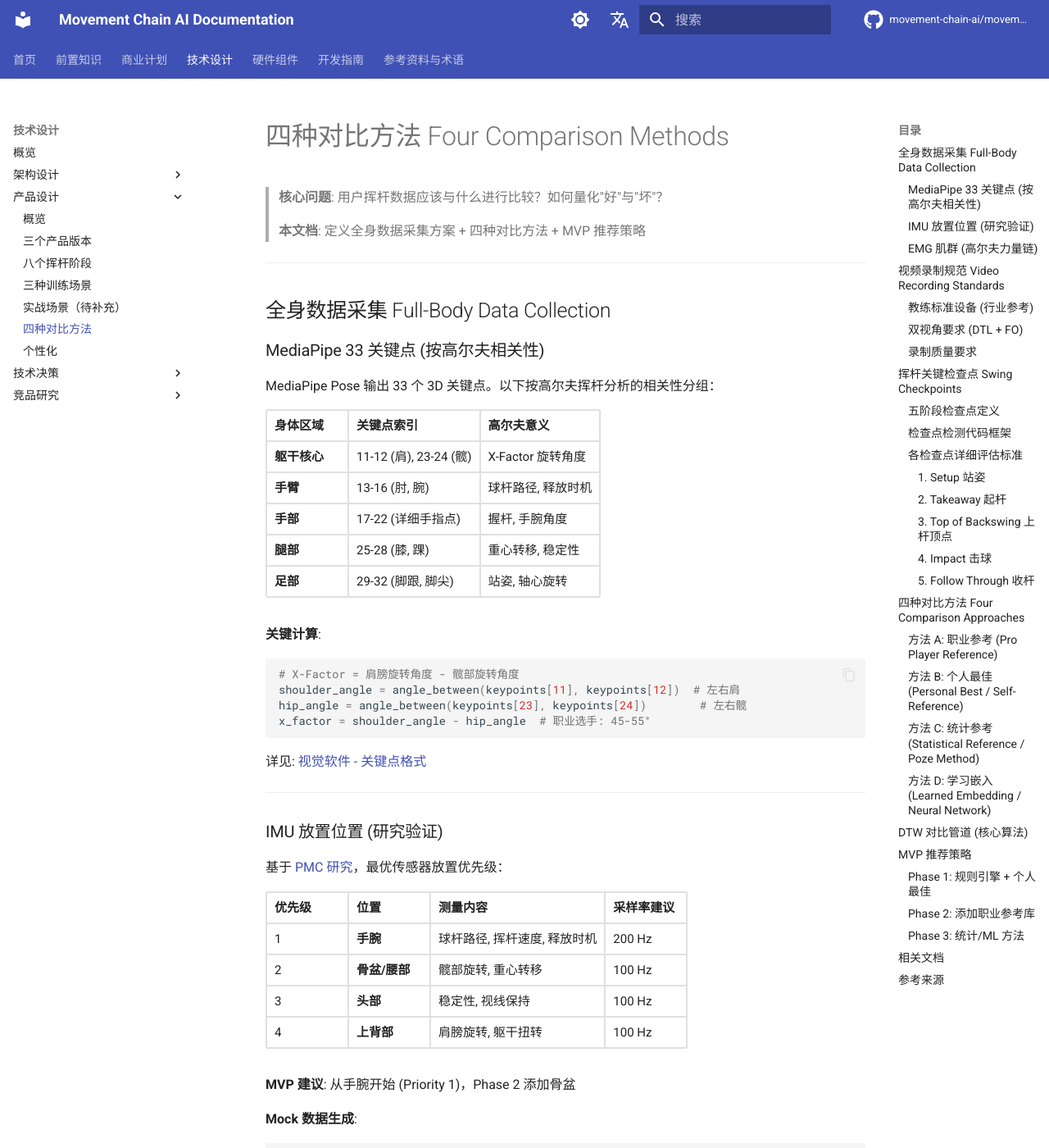
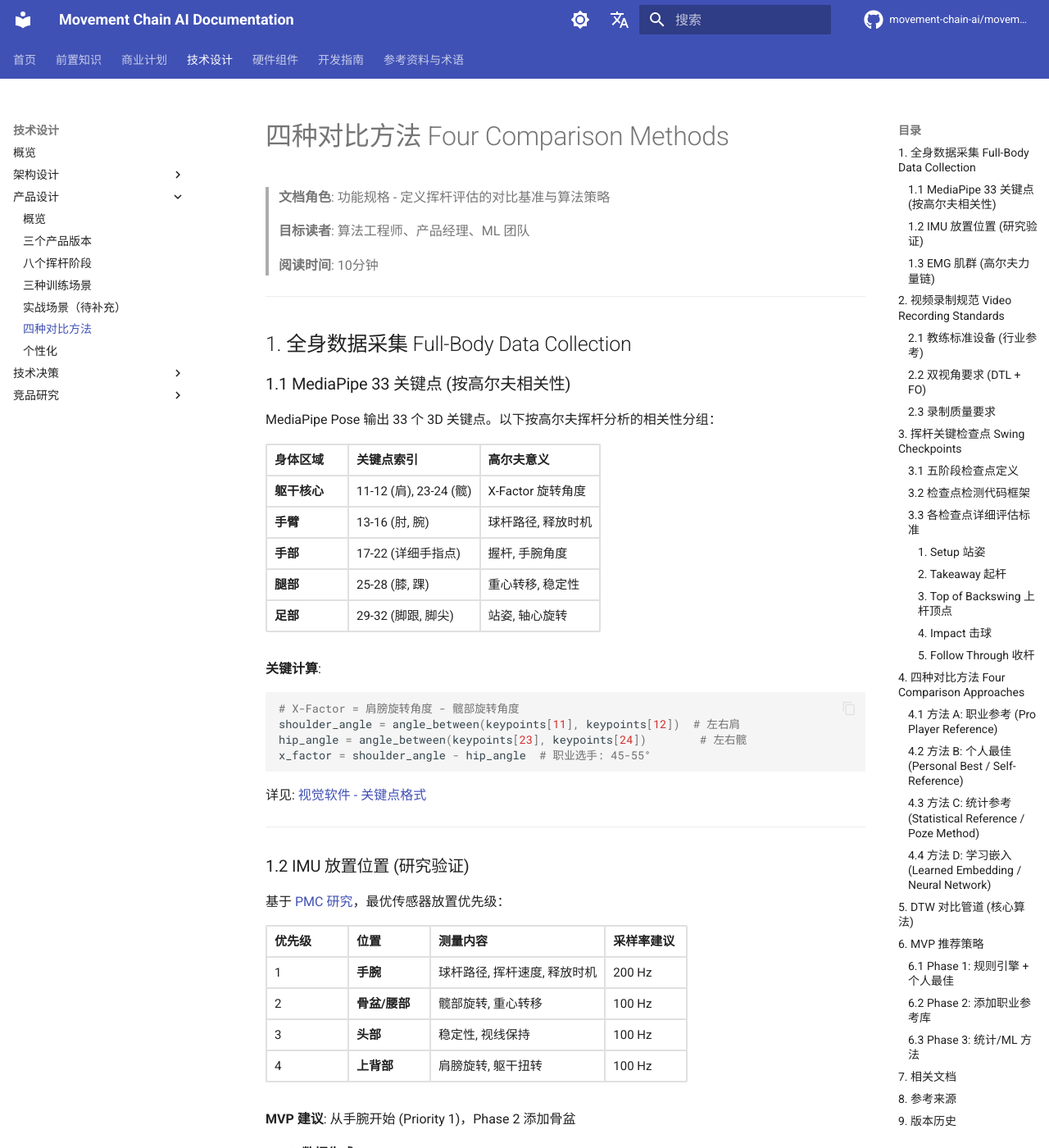
Before and after one commit to movement-chain-ai/movement-chain-docs, an MkDocs documentation site: the page built from docs/zh/design/specs/four-comparison-methods.md, in a window 1280 px wide and 1400 px high. Shown: the whole window at 82% size. Built offline with MkDocs 1.6.1 and Material for MkDocs 9.7.7, drawn with Linux system fonts in a browser that asks for light colours; comment, search, counter and statistics services are not loaded; the version menu is left out; some of the changed text lies outside the part shown.

Commit message:
docs: add section numbering to four-comparison-methods.md
- Added numbered headings (1-9) to all major sections
- Added subsection numbering (1.1, 1.2, etc.)
- Added document metadata header (role, audience, reading time)
- Added version history section
- Consistent with other product spec documents

🤖 Generated with [Claude Code](https://claude.com/claude-code)

Co-Authored-By: Claude Opus 4.5 <noreply@anthropic.com>

````diff
--- a/docs/zh/design/specs/four-comparison-methods.md
+++ b/docs/zh/design/specs/four-comparison-methods.md
@@ -1,14 +1,16 @@
 # 四种对比方法 Four Comparison Methods
 
-> **核心问题**: 用户挥杆数据应该与什么进行比较？如何量化"好"与"坏"？
+> **文档角色**: 功能规格 - 定义挥杆评估的对比基准与算法策略
 >
-> **本文档**: 定义全身数据采集方案 + 四种对比方法 + MVP 推荐策略
+> **目标读者**: 算法工程师、产品经理、ML 团队
+>
+> **阅读时间**: 10分钟
 
 ---
 
-## 全身数据采集 Full-Body Data Collection {#全身数据采集-full-body-data-collection}
+## 1. 全身数据采集 Full-Body Data Collection {#全身数据采集-full-body-data-collection}
 
-### MediaPipe 33 关键点 (按高尔夫相关性)
+### 1.1 MediaPipe 33 关键点 (按高尔夫相关性)
 
 MediaPipe Pose 输出 33 个 3D 关键点。以下按高尔夫挥杆分析的相关性分组：
 
@@ -33,7 +35,7 @@ x_factor = shoulder_angle - hip_angle  # 职业选手: 45-55°
 
 ---
 
-### IMU 放置位置 (研究验证)
+### 1.2 IMU 放置位置 (研究验证)
 
 基于 [PMC 研究](https://pmc.ncbi.nlm.nih.gov/articles/PMC11035581/)，最优传感器放置优先级：
 
@@ -66,7 +68,7 @@ class FullBodyIMUMock:
 
 ---
 
-### EMG 肌群 (高尔夫力量链)
+### 1.3 EMG 肌群 (高尔夫力量链)
 
 高尔夫挥杆的正确发力顺序 (Kinetic Chain):
 
@@ -104,9 +106,9 @@ def detect_compensation(emg_data):
 
 ---
 
-## 视频录制规范 Video Recording Standards {#视频录制规范-video-recording-standards}
+## 2. 视频录制规范 Video Recording Standards {#视频录制规范-video-recording-standards}
 
-### 教练标准设备 (行业参考)
+### 2.1 教练标准设备 (行业参考)
 
 | 设备 | 推荐规格 | 技术原因 |
 |-----|---------|---------|
@@ -114,7 +116,7 @@ def detect_compensation(emg_data):
 | **三脚架** | iRange Stick 或等效 | 固定视角，可重复对比 |
 | **对准杆** | 2-3 根 | 定义目标线，校准坐标系 |
 
-### 双视角要求 (DTL + FO)
+### 2.2 双视角要求 (DTL + FO)
 
 | 视角 | 英文 | 摄像头位置 | 检测目标 |
 |-----|------|-----------|---------|
@@ -123,7 +125,7 @@ def detect_compensation(emg_data):
 
 **产品启示**: MVP 支持单视角，Phase 2 考虑双视角同步
 
-### 录制质量要求
+### 2.3 录制质量要求
 
 ```python
 VIDEO_REQUIREMENTS = {
@@ -137,12 +139,12 @@ VIDEO_REQUIREMENTS = {
 
 ---
 
-## 挥杆关键检查点 Swing Checkpoints
+## 3. 挥杆关键检查点 Swing Checkpoints
 
 !!! warning "MVP 必须检测"
     这 5 个位置是教练评估挥杆的核心，我们的分析引擎需要自动检测并评分
 
-### 五阶段检查点定义
+### 3.1 五阶段检查点定义
 
 | # | 阶段 | 英文 | 检测条件 | 评估指标 |
 |---|------|------|---------|---------|
@@ -152,7 +154,7 @@ VIDEO_REQUIREMENTS = {
 | **4** | 击球 | Impact | 峰值角速度时刻 | 手在球前、髋打开、前倾杆身 |
 | **5** | 收杆 | Follow Through | 挥杆结束静止帧 | 平衡、胸朝目标、高手位 |
 
-### 检查点检测代码框架
+### 3.2 检查点检测代码框架
 
 ```python
 class SwingCheckpoints:
@@ -210,7 +212,7 @@ class SwingCheckpoints:
         return np.mean(scores)
 ```
 
-### 各检查点详细评估标准
+### 3.3 各检查点详细评估标准
 
 #### 1. Setup 站姿
 
@@ -258,9 +260,9 @@ class SwingCheckpoints:
 
 ---
 
-## 四种对比方法 Four Comparison Approaches
+## 4. 四种对比方法 Four Comparison Approaches
 
-### 方法 A: 职业参考 (Pro Player Reference)
+### 4.1 方法 A: 职业参考 (Pro Player Reference)
 
 ```text
 你的挥杆 → DTW 对齐 → 与职业模板比较 → 相似度评分
@@ -282,7 +284,7 @@ class SwingCheckpoints:
 
 ---
 
-### 方法 B: 个人最佳 (Personal Best / Self-Reference)
+### 4.2 方法 B: 个人最佳 (Personal Best / Self-Reference)
 
 ```text
 你的挥杆 → 与你的最佳挥杆比较 → 差异分析
@@ -326,7 +328,7 @@ class PersonalBestTracker:
 
 ---
 
-### 方法 C: 统计参考 (Statistical Reference / Poze Method)
+### 4.3 方法 C: 统计参考 (Statistical Reference / Poze Method)
 
 ```text
 ~30 个"好"样本 → 计算每个关节的 μ (均值) & σ (方差)
@@ -386,7 +388,7 @@ class StatisticalReference:
 
 ---
 
-### 方法 D: 学习嵌入 (Learned Embedding / Neural Network)
+### 4.4 方法 D: 学习嵌入 (Learned Embedding / Neural Network)
 
 ```text
 你的挥杆 → CNN/Transformer → 潜在空间 → 比较嵌入向量
@@ -408,7 +410,7 @@ class StatisticalReference:
 
 ---
 
-## DTW 对比管道 (核心算法)
+## 5. DTW 对比管道 (核心算法)
 
 所有方法都依赖 DTW (Dynamic Time Warping) 进行时间对齐:
 
@@ -478,9 +480,9 @@ def normalize_pose(keypoints):
 
 ---
 
-## MVP 推荐策略
+## 6. MVP 推荐策略
 
-### Phase 1: 规则引擎 + 个人最佳
+### 6.1 Phase 1: 规则引擎 + 个人最佳
 
 ```text
 ┌─────────────────────────────────────────────────────────────┐
@@ -506,7 +508,7 @@ def normalize_pose(keypoints):
 
 ---
 
-### Phase 2: 添加职业参考库
+### 6.2 Phase 2: 添加职业参考库
 
 ```text
 ┌─────────────────────────────────────────────────────────────┐
@@ -525,7 +527,7 @@ def normalize_pose(keypoints):
 
 ---
 
-### Phase 3: 统计/ML 方法
+### 6.3 Phase 3: 统计/ML 方法
 
 当收集 100+ 用户挥杆后:
 
@@ -535,7 +537,7 @@ def normalize_pose(keypoints):
 
 ---
 
-## 相关文档
+## 7. 相关文档
 
 - [系统设计](../architecture/system-design.md) - 整体 MVP 管道架构
 - [视觉反馈](../../development/ml-training/visual-feedback.md) - DTW 实现代码, UI 模式
@@ -545,7 +547,7 @@ def normalize_pose(keypoints):
 
 ---
 
-## 参考来源
+## 8. 参考来源
 
 - [Poze Framework (2024)](https://arxiv.org/html/2411.05734) - DTW + Z-Score 方法
 - [Sportsbox AI](https://www.sportsbox.ai/) - 职业挥杆对比
@@ -556,4 +558,14 @@ def normalize_pose(keypoints):
 
 ---
 
-**最后更新**: 2025年12月12日
+## 9. 版本历史
+
+| 版本 | 日期 | 修改内容 |
+|------|------|----------|
+| 1.0 | 2025-12-12 | 初始版本，定义四种对比方法 |
+| 1.1 | 2026-01-04 | 添加章节编号，统一文档格式 |
+
+---
+
+**最后更新**: 2026-01-04
+**维护者**: Movement Chain AI Team
````
